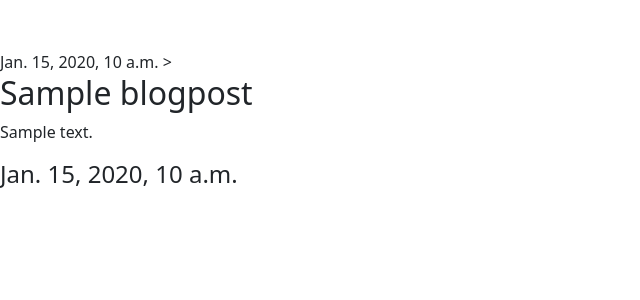
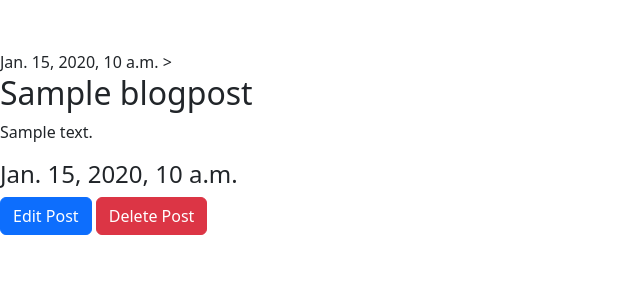
Before and after one commit to ZeusOnline1998/ITV-Django-BloggingApp, a Django app: page /post_detail/1/ in a window 1280 px wide. Shown: the part 96-396 px from the top of the page, without its empty margins (0-640 px from the left). Run offline with Django 4.2, Linux system fonts and the light colour scheme; tables that the repository leaves empty hold one stand-in row (values such as "Sample post").

Commit message:
post update and delete

```diff
--- a/blog/templates/blog/base.html
+++ b/blog/templates/blog/base.html
@@ -28,14 +28,14 @@
 			{% for message in messages %}
 				{% if message.tags == "success" %}
 					<div class="alert alert-success alert-dismissible fade show" role="alert">
-						<button type="button" class="close" data-bs-dismiss="alert" aria-label="Close">
-							X
+						<button type="button" class="btn-close" data-bs-dismiss="alert" aria-label="Close">
+
 						</button>
 						<strong>{{ message }}</strong>
 					</div>
 				{% else %}
 					<div class="alert alert-danger alert-dismissible fade show" role="alert">
-						<button type="button" class="close" data-bs-dismiss="alert" aria-label="Close">
+						<button type="button" class="btn-close" data-bs-dismiss="alert" aria-label="Close">
 						</button>
 						<strong>{{ message }}</strong>
 					</div>
--- a/blog/templates/blog/post_detail.html
+++ b/blog/templates/blog/post_detail.html
@@ -15,4 +15,7 @@
 
     </article>
 
+    <a class="btn btn-primary" href="{% url 'edit_post' id=post.id %}" style="">Edit Post</a>
+    <a class="btn btn-danger" href="{% url 'delete_post' id=post.id %}" style="">Delete Post</a>
+
 {% endblock %}
--- a/blog/urls.py
+++ b/blog/urls.py
@@ -5,5 +5,7 @@ from . import views
 urlpatterns = [
     path('', views.index, name='home'),
     path('post_detail/<int:id>/', views.post_detail_view, name='post_detail'),
-    path('post/new/', views.post_new, name='post_new')
+    path('post/new/', views.post_new, name='post_new'),
+    path('post/edit/<int:id>', views.edit_post, name='edit_post'),
+    path('post/delete/<int:id>', views.delete_post, name='delete_post'),
 ]
--- a/blog/views.py
+++ b/blog/views.py
@@ -46,3 +46,23 @@ def post_new(request):
         form_data = PostBlogForm()
         # messages.error(request, form_data.errors)
     return render(request, 'blog/post_new.html', context={'form_data': form_data})
+
+def edit_post(request, id):
+    post = get_object_or_404(BlogPost, id=id)
+    if request.method == 'POST':
+        form_data = PostBlogForm(request.POST, instance=post)
+        if form_data.is_valid():
+            form_data.save()
+            messages.success(request, "Post Updated Successfully")
+            return redirect('post_detail', id=id)
+        else:
+            pass
+    else:
+        form_data = PostBlogForm(instance=post)
+    return render(request, 'blog/edit.html', {'form_data' : form_data})
+
+def delete_post(request, id):
+    post = get_object_or_404(BlogPost, id=id)
+    post.delete()
+    messages.success(request, 'Your post has been deleted')
+    return redirect('home')
```
Also changed, not shown: blog/templates/blog/edit.html (added, +10 -0 lines).
